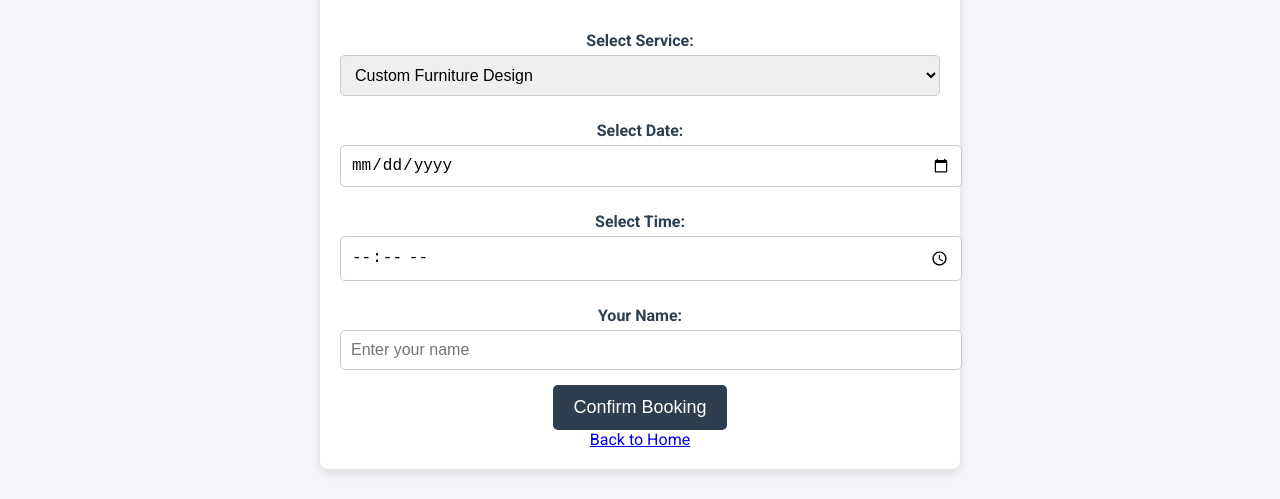
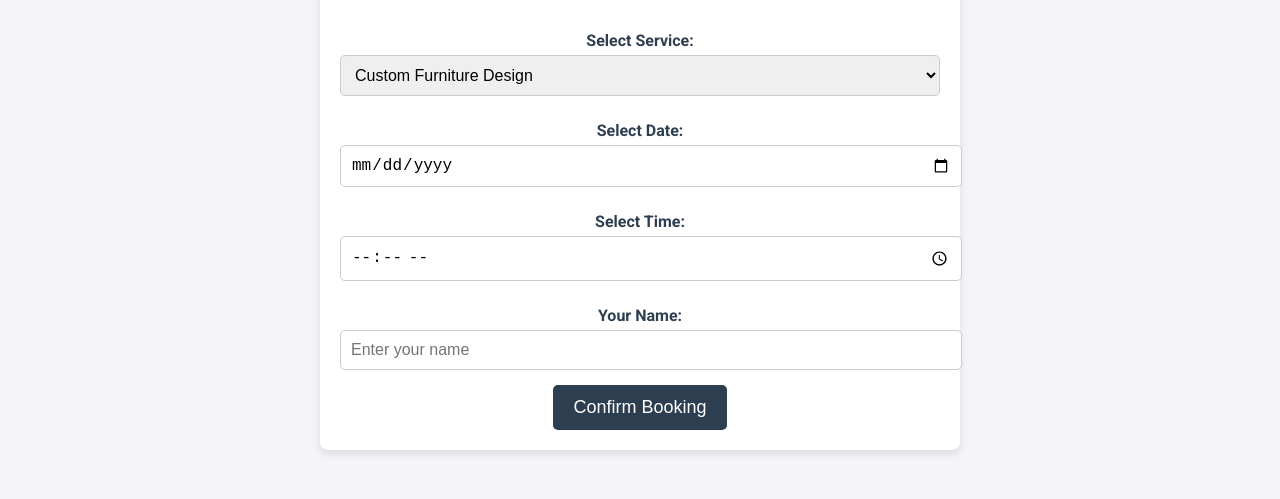
Before and after one commit to Annnnnnsu/SEG3125p1, a plain HTML site: page BookingPage.html in a window 1280 px wide. Shown: the part 421-920 px from the top of the page. Drawn offline with Linux system fonts and the light colour scheme.

Commit message:
Update BookingPage.html

```diff
--- a/BookingPage.html
+++ b/BookingPage.html
@@ -99,7 +99,6 @@
             <button type="submit" class="submit-btn">Confirm Booking</button>
         </form>
 
-        <a href="/SEG3125p1/index.html" class="back-btn">Back to Home</a>
     </div>
 </body>
 </html>
```
